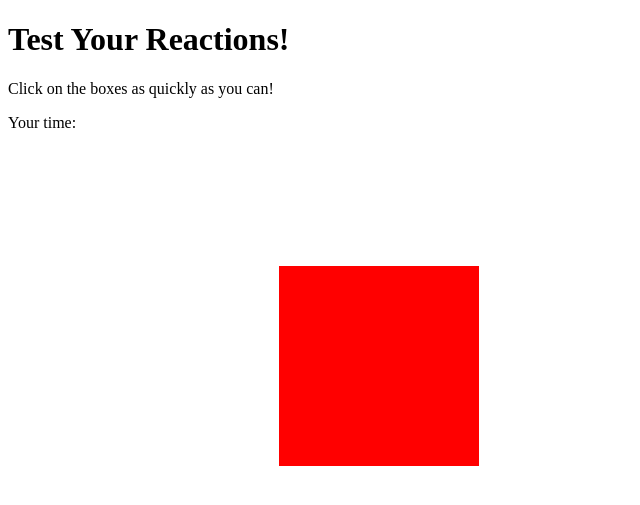
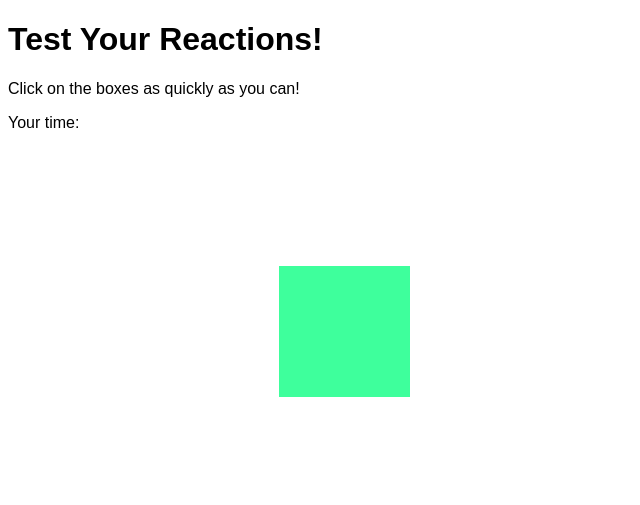
Before and after one commit to DeviousLab/The-Complete-Web-Developer-Course-2.0, a PHP site: page / in a window 1280 px wide. Shown: the top 505 px of the page, without its empty margins (0-640 px from the left). Run offline with PHP 8.4, Linux system fonts and the light colour scheme.

Commit message:
Completed reaction tester
Signed-off-by: DeviousLab <deviouslab@gmail.com>

```diff
--- a/JavaScript/Reaction Tester/app.js
+++ b/JavaScript/Reaction Tester/app.js
@@ -6,13 +6,32 @@ shape.addEventListener('click', function() {
     let reactionTime = (endTime - startTime)/1000;
     shape.style.display = 'none';
     document.querySelector('#timeTaken').innerHTML = `${reactionTime} seconds`;
+    makeShapesAppear();
 });
 
-setTimeout(function makeShapesAppear() {
+function makeShapesAppear() {
+    shape.style.display = 'block';
+
     let randomTop = Math.random() * 400;
     shape.style.top = `${randomTop}px`;
+
     let randomLeft = Math.random() * 400;
     shape.style.left = `${randomLeft}px`;
-    shape.style.display = 'block';
+
+    let size = (Math.random() * 300)+100;
+    shape.style.width = `${size}px`;
+    shape.style.height = `${size}px`;
+
+    let randomColor = `rgb(${Math.random() * 255}, ${Math.random() * 255}, ${Math.random() * 255})`;
+    shape.style.backgroundColor = randomColor;
+
+    if (Math.random() > 0.5) {
+        shape.style.borderRadius = '50%';
+    } else {
+        shape.style.borderRadius = '0';
+    };
+
     startTime = new Date().getTime();
-},Math.random()*2000);
+}
+
+setTimeout(makeShapesAppear, Math.random()*3000);
--- a/JavaScript/Reaction Tester/style.css
+++ b/JavaScript/Reaction Tester/style.css
@@ -1,3 +1,7 @@
+body {
+    font-family: Arial, Helvetica, sans-serif;
+}
+
 #shape {
     width: 200px;
     height: 200px;
```
